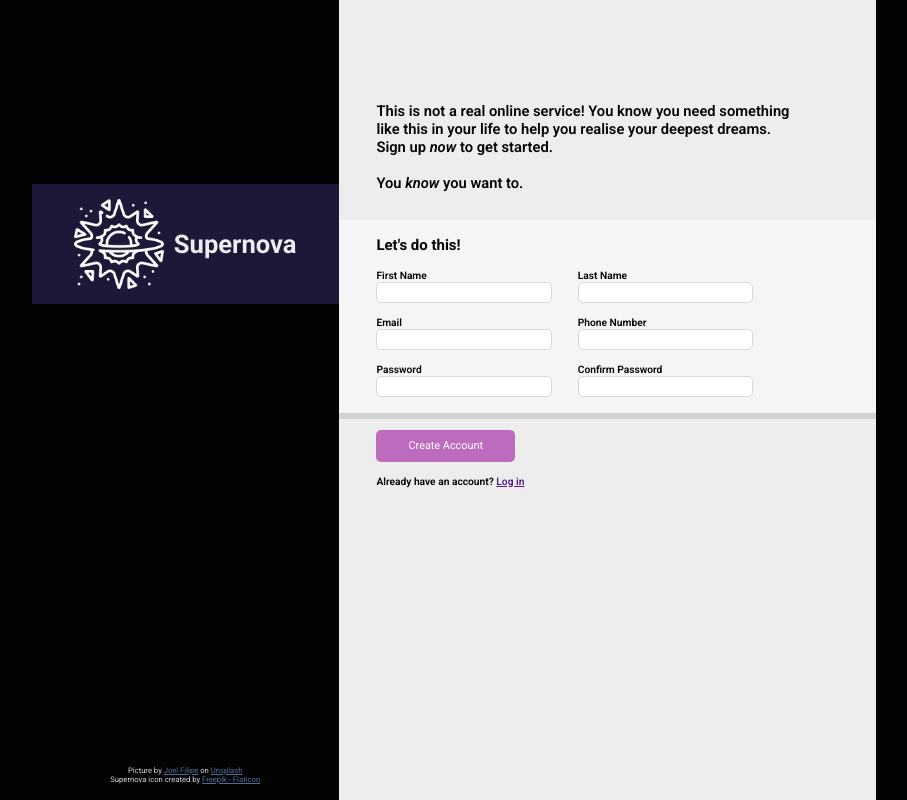
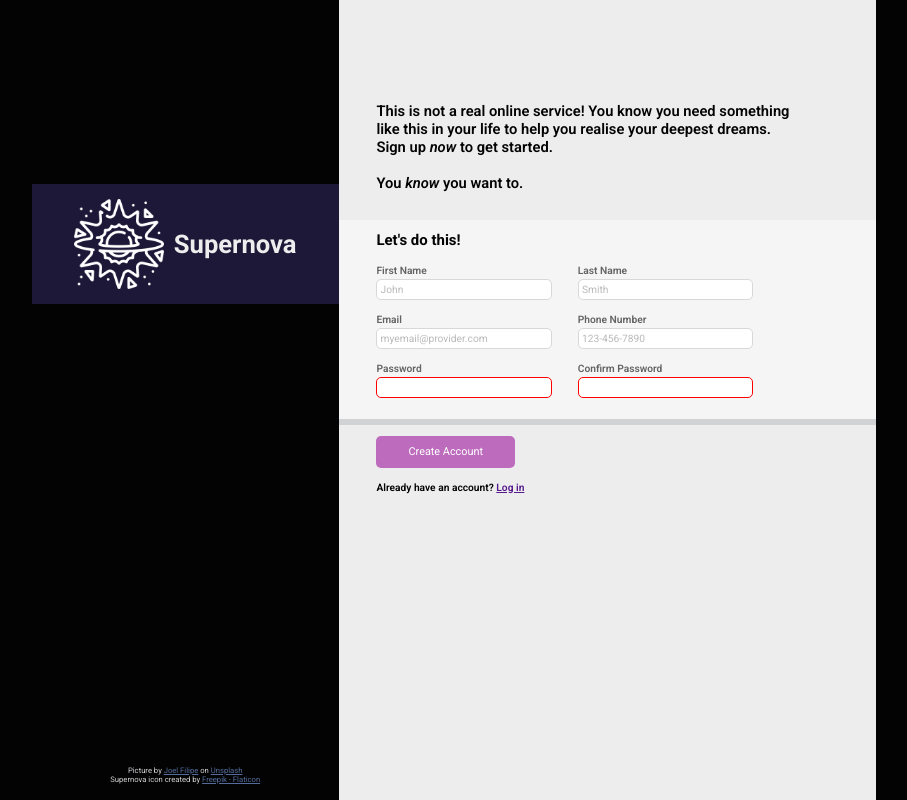
Before and after one commit to RichieHop/sign-up-form, a plain HTML site: page index.html in a window 1280 px wide. Shown: the whole page, without its empty margins (186-1093 px from the left). Drawn offline with Linux system fonts and the light colour scheme.

Commit message:
Included validation on input fields.

```diff
--- a/index.html
+++ b/index.html
@@ -4,7 +4,7 @@
 <head>
     <meta charset="UTF-8" />
     <meta name="viewport" content="width=device-width, initial-scale=1.0" />
-    <title>Sign-Up</title>
+    <title>Supernova Sign-Up</title>
     <link rel="stylesheet" href="style.css" />
     <!-- Embed for Roboto font -->
     <link rel="preconnect" href="https://fonts.googleapis.com">
@@ -47,34 +47,34 @@
                     <div class="formRows">
                         <div class="rowGroup">
                             <label for="firstname">First Name</label>
-                            <input type="text" id="firstname" name="firstname">
+                            <input type="text" minlength="2" title="Minimum 2 characters" placeholder="John" id="firstname" name="firstname" required>
                         </div>
                         <div class="rowGroup">
                             <label for="lastname">Last Name</label>
-                            <input type="text" id="lastname" name="lastname">
+                            <input type="text" minlength="2" title="Minimum 2 characters" placeholder="Smith" id="lastname" name="lastname" required>
                         </div>
                         <div class="rowGroup">
                             <label for="email">Email</label>
-                            <input type="email" id="email" name="email">
+                            <input type="email" placeholder="myemail@provider.com" id="email" name="email" required>
                         </div>
                         <div class="rowGroup">
                             <label for="phone">Phone Number</label>
-                            <input type="tel" id="phone" name="phone">
+                            <input type="tel" placeholder="123-456-7890" id="phone" name="phone" required>
                         </div>
                         <div class="rowGroup">
                             <label for="password">Password</label>
-                            <input type="password" id="password" name="password">
+                            <input type="password" minlength="8" title="Minimum 8 characters" id="password" name="password" required>
                         </div>
                         <div class="rowGroup">
                             <label for="confirmPassword">Confirm Password</label>
-                            <input type="password" id="confirmPassword" name="confirmPassword">
+                            <input type="password" minlength="8" title="Minimum 8 characters" id="confirmPassword" name="confirmPassword" required>
                         </div>
                     </div>
                 </form>
             </div>
             <hr>
             <div class="create-account">
-                <button type="submit" title="If this was a working site this button would create an account. But it's not, so it won't. It will validate your data though.">Create Account</button>
+                <button type="submit" title="If this was a working site this button would create an account. But it's not, so it won't.">Create Account</button>
                 <p><br>Already have an account? <a href="" title="If this was a working site this button would take you to the login page. But it's not, so it won't.">Log in</a></p>
             </div>
         </div>
--- a/style.css
+++ b/style.css
@@ -43,7 +43,7 @@ body{
 img{
     max-width: 75%;
     max-height: 75%;
-    filter: brightness(0) invert(1);
+    filter: brightness(0) invert(1); /* Change the colour of the icon to white */
 }
 .overlay{
     display: flex;
@@ -101,7 +101,7 @@ img{
 }
 .form{
     background-color: var(--form-background-color);
-    padding: 3% 7% 3%;
+    padding: 2% 7% 4%;
 }
 form{
     display: flex;
@@ -126,20 +126,32 @@ form{
 .formRows label{
     font-size: 0.8vw;
     font-weight: 600;
+    padding-bottom: 2px;
+    opacity: 60%;
 }
 .formRows input{
     height: 1.5vw;
     border-radius: 5px;
-    font-size: 1rem;
+    font-size: 0.8vw;
     border: 1px solid #d6d8da;
+    padding-left: 0.25vw;
 }
 .formRows input:focus{
     border-color: var(--input-focus-border-color);
     box-shadow:  0px 4px 11px -4px rgba(44, 43, 43, 0.82);
     outline: none;
 }
+/* Set border colour to red for input fields if they're invalid and have focus */
+.formRows input:invalid:focus{
+    border-color: var(--input-invalid-border-color)
+}
+/* Set border colour to red for password input fields if they're invalid, regardless of whether they have focus */
 .formRows input[type="password"]:invalid{
     border-color: var(--input-invalid-border-color)
+}
+/* Reduce placeholder opacity */
+input::placeholder {
+  opacity: 0.5;
 }
 hr{
     border: none;
```
